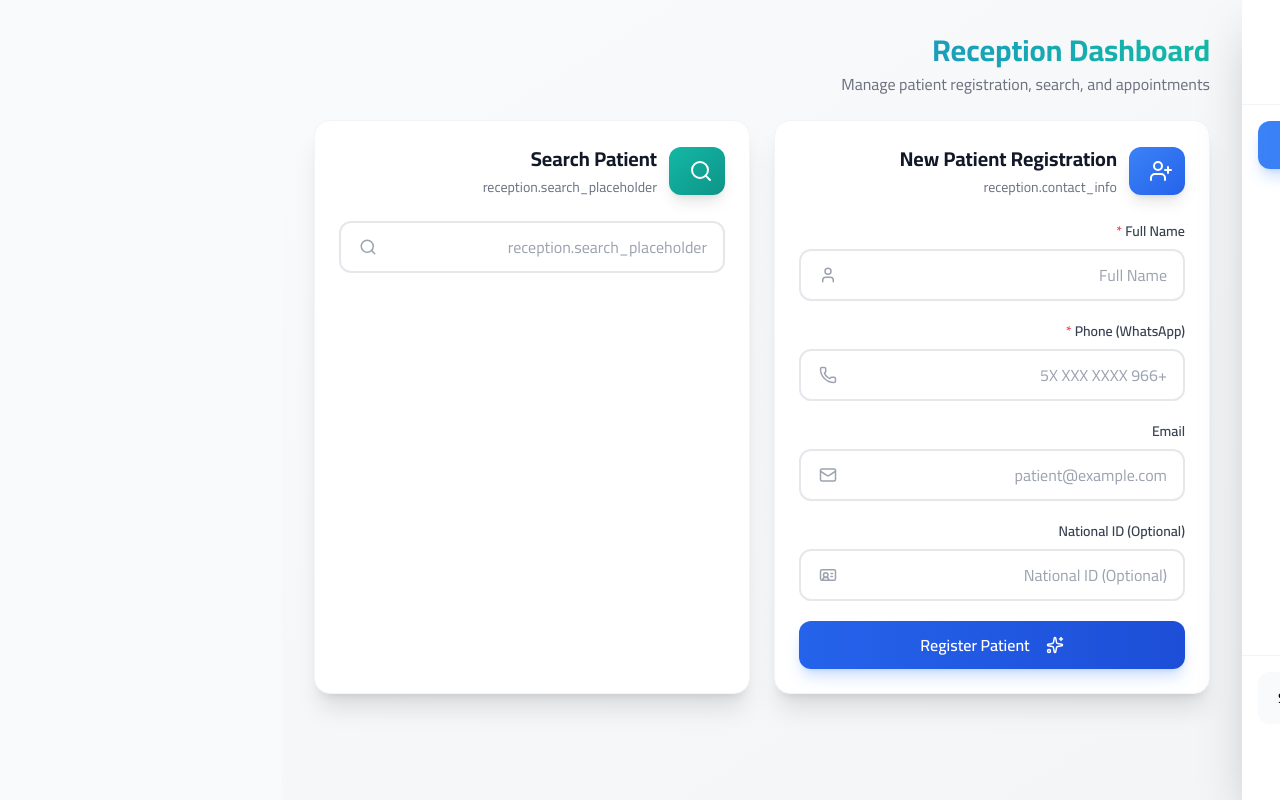
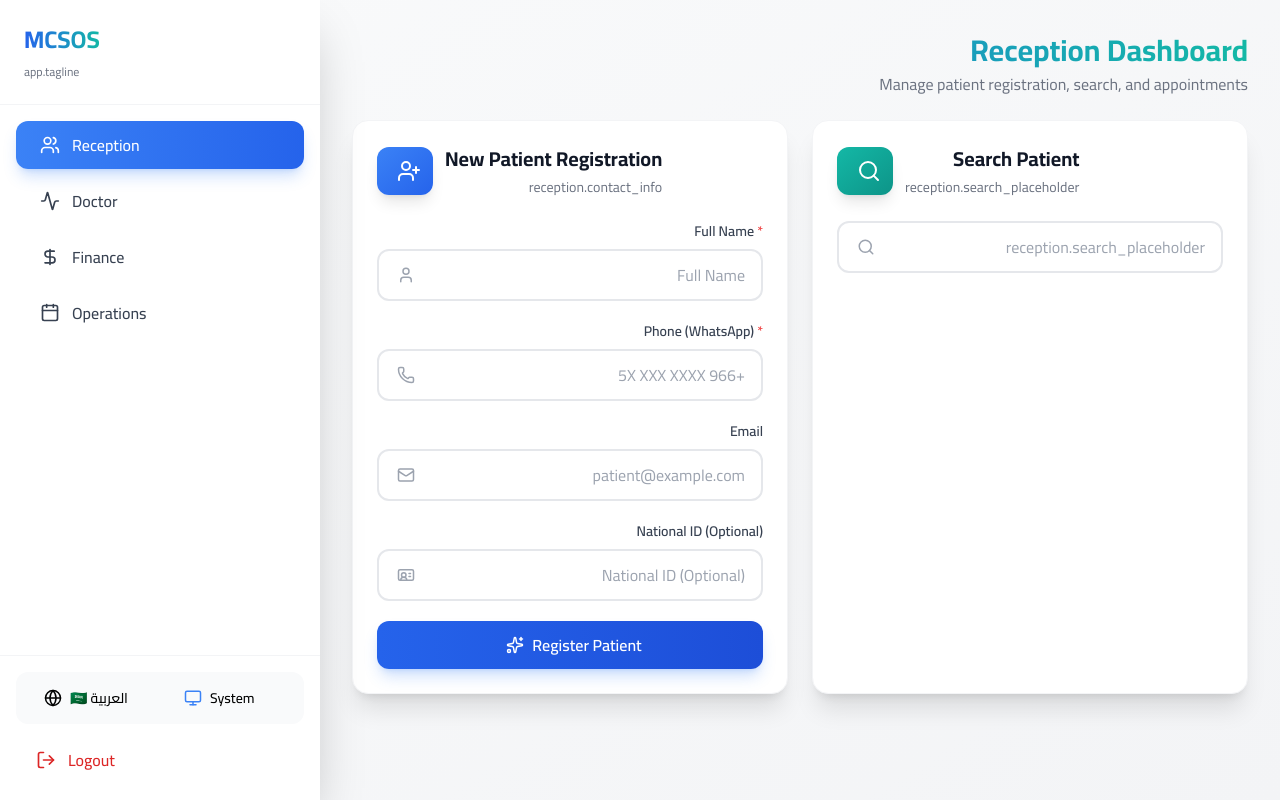
Before and after one commit to Islam412/MCSOS-System, a React (Vite) app: page / in a window 1280 px wide. Built offline with nearby package versions, Linux system fonts and the light colour scheme.

Commit message:
update dashboarder layout

```diff
--- a/src/components/common/DashboardLayout.jsx
+++ b/src/components/common/DashboardLayout.jsx
@@ -1,5 +1,5 @@
 import { Outlet, NavLink } from 'react-router-dom'
-import { Calendar, Users, DollarSign, Activity, LogOut, Menu, X, Settings } from 'lucide-react'
+import { Calendar, Users, DollarSign, Activity, LogOut, Menu, X } from 'lucide-react'
 import { useTranslation } from 'react-i18next'
 import LanguageSwitcher from './LanguageSwitcher'
 import ThemeSwitcher from './ThemeSwitcher'
@@ -14,21 +14,19 @@
 ]
 
 export default function DashboardLayout() {
-  const { t } = useTranslation()
+  const { t, i18n } = useTranslation()
   const { theme } = useTheme()
   const [mobileMenuOpen, setMobileMenuOpen] = useState(false)
-  const [isRTL, setIsRTL] = useState(false)
+  const isRTL = i18n.language === 'ar'
 
   useEffect(() => {
-    const checkRTL = () => {
-      setIsRTL(document.documentElement.dir === 'rtl')
+    const handleResize = () => {
+      if (window.innerWidth >= 1024) {
+        setMobileMenuOpen(false)
+      }
     }
-    checkRTL()
-
-    const observer = new MutationObserver(checkRTL)
-    observer.observe(document.documentElement, { attributes: true, attributeFilter: ['dir'] })
-
-    return () => observer.disconnect()
+    window.addEventListener('resize', handleResize)
+    return () => window.removeEventListener('resize', handleResize)
   }, [])
 
   return (
@@ -55,7 +53,7 @@
             mobileMenuOpen ? 'translate-x-0' : '-translate-x-full lg:translate-x-0'
           }`}>
             {/* Logo Area */}
-            <div className="p-6 border-b border-gray-100 dark:border-gray-700">
+            <div className={`p-6 border-b border-gray-100 dark:border-gray-700 ${isRTL ? 'text-right' : 'text-left'}`}>
               <div className="font-bold text-2xl">
                 <span className="bg-gradient-to-r from-blue-600 to-teal-500 bg-clip-text text-transparent">
                   {t('app.title')}
@@ -87,9 +85,13 @@
 
             {/* Bottom Section */}
             <div className="p-4 border-t border-gray-100 dark:border-gray-700 space-y-3">
-              <div className="flex items-center justify-between p-2 rounded-xl bg-gray-50 dark:bg-gray-900">
-                <LanguageSwitcher />
-                <ThemeSwitcher />
+              <div className="flex items-center justify-between gap-2 p-2 rounded-xl bg-gray-50 dark:bg-gray-900">
+                <div className="flex-1">
+                  <LanguageSwitcher />
+                </div>
+                <div className="flex-1">
+                  <ThemeSwitcher />
+                </div>
               </div>
               <button className="flex items-center gap-3 text-red-600 dark:text-red-400 w-full hover:bg-red-50 dark:hover:bg-red-900/30 p-3 rounded-xl transition-colors">
                 <LogOut size={20} />
```
